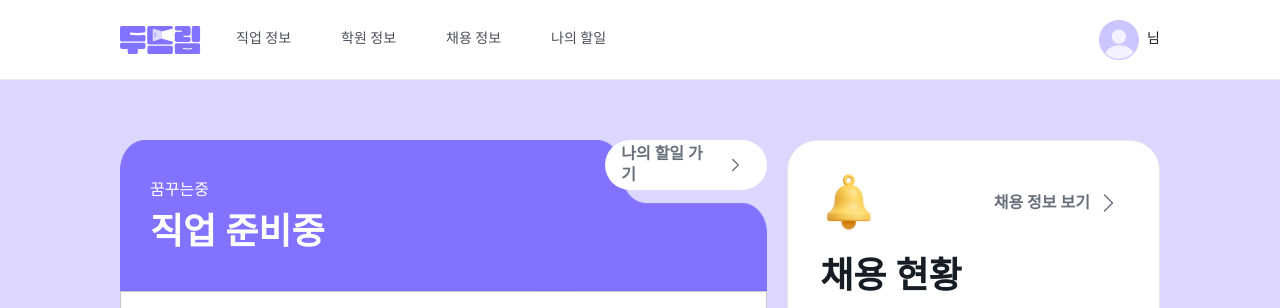
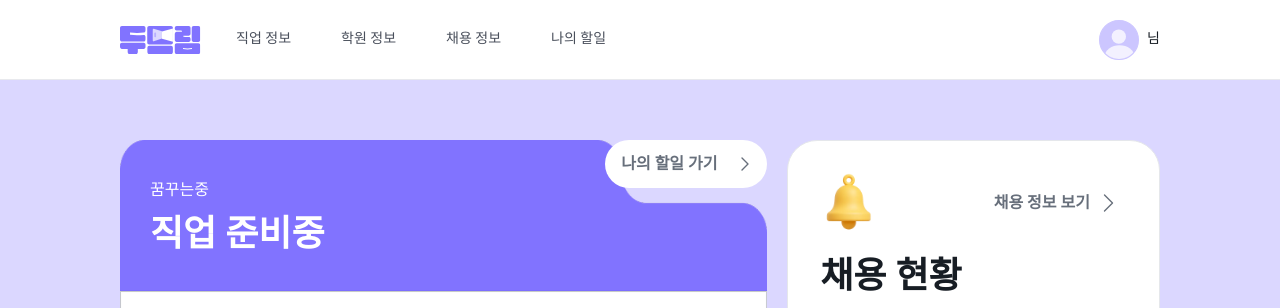
Before and after one commit to TEAM-DoDream/DoDream_FE, a React (Vite) app: page / in a window 1280 px wide. Shown: the top 308 px of the page. Built offline with nearby package versions, Linux system fonts and the light colour scheme; no server answers; sample sign-in values are in the browser's storage.

Commit message:
fix : [#156] ui 수정

```diff
--- a/src/pages/home/components/LoginBanner.tsx
+++ b/src/pages/home/components/LoginBanner.tsx
@@ -46,8 +46,7 @@ const LoginBanner = () => {
     <div className="flex h-[489px] w-full items-center justify-center gap-5 bg-purple-150 px-[120px] pb-[50px] pt-[60px]">
       <div className="relative flex gap-6">
         <LoginHomeCard />
-
-        <div className="absolute right-0 flex w-[162px] cursor-pointer items-center gap-2 rounded-full bg-white px-4 py-1">
+        <div className="absolute right-0 flex w-[162px] cursor-pointer items-center gap-2 rounded-full bg-white py-[6px] pl-4 pr-1">
           <span
             className="text-gray-500 font-B02-SB"
             onClick={() => navigate('/mytodo')}
@@ -61,12 +60,12 @@ const LoginBanner = () => {
           <span className="text-white font-B02-M">
             {todoData ? `${todoData.daysAgo}일째 꿈꾸는중` : '꿈꾸는중'}
           </span>
-          <div className="mt-2 text-white font-T01-B">
+          <div className="mt-[10px] text-white font-T01-B">
             {todoData?.jobName ?? '직업 준비중'}
           </div>
         </div>
 
-        <div className="absolute bottom-[60px] left-[30px]">
+        <div className="absolute bottom-0 left-[30px] top-[135px] flex items-center justify-center">
           {isLoading ? (
             <div className="text-white">로딩중...</div>
           ) : (
```
